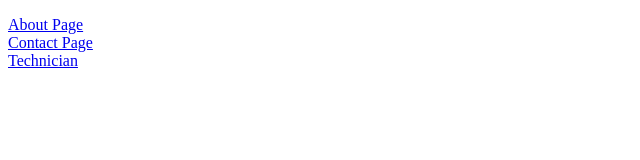
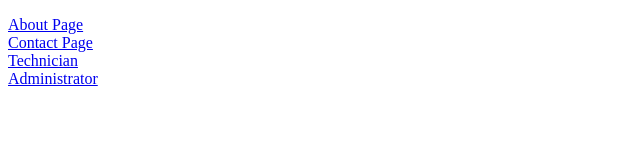
Before and after one commit to SparkinSoftware/TRUBL, a React (Vite) app: page / in a window 1280 px wide. Shown: the part 122-282 px from the top of the page, without its empty margins (0-640 px from the left). Built offline with nearby package versions, Linux system fonts and the light colour scheme.

Commit message:
Admin link added

```diff
--- a/src/components/Home.jsx
+++ b/src/components/Home.jsx
@@ -9,6 +9,8 @@ const Home = () => {
         <Link to='contact'>Contact Page</Link>
         <br/>
         <Link to='technician'>{`Technician`}</Link>
+        <br/>
+        <Link to='administrator'>{`Administrator`}</Link>
       </div>
     );
   }
```
